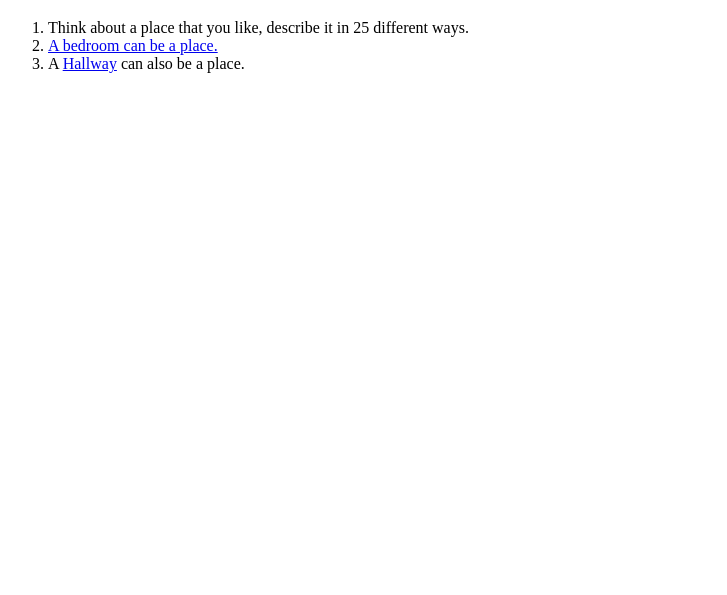
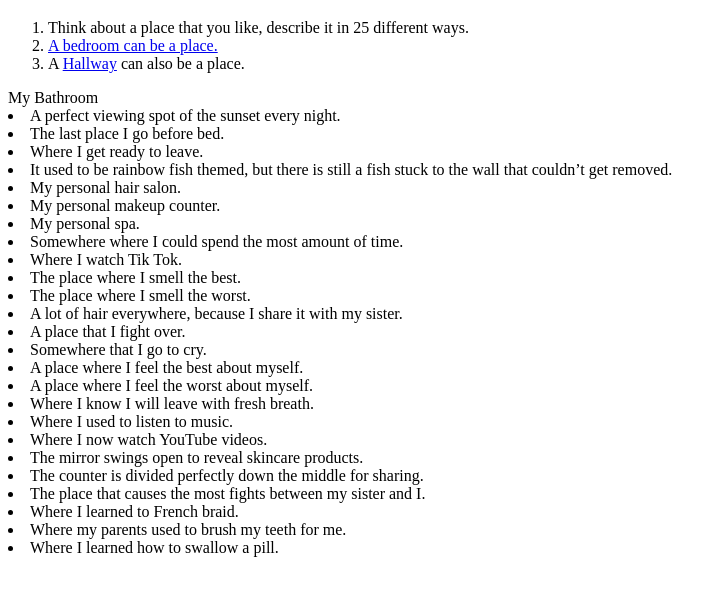
Before and after one commit to cccavanaugh/interactive2, a plain HTML site: page exercises/a-place.html in a window 1280 px wide. Shown: the part 87-682 px from the top of the page, without its empty margins (0-727 px from the left). Drawn offline with Linux system fonts and the light colour scheme.

Commit message:
25 ways
added list

```diff
--- a/exercises/a-place.html
+++ b/exercises/a-place.html
@@ -25,3 +25,80 @@ Think about a place that you like, describe it in 25 different ways.      </li>
     </ol>
   </body>
 </html>
+My Bathroom
+     <br>
+     <!-- #1 -->
+     <li>
+     A perfect viewing spot of the sunset every night.  </li>
+     <!-- #2 -->
+     <li>
+     The last place I go before bed.  </li>
+     <!-- #3 -->
+     <li>
+     Where I get ready to leave.  </li>
+     <!-- #4 -->
+     <li>
+     It used to be rainbow fish themed, but there is still a fish stuck to the wall that couldn’t get removed.  </li>
+     <!-- #5 -->
+     <li>
+     My personal hair salon.  </li>
+     <!-- #6 -->
+     <li>
+     My personal makeup counter.  </li>
+     <!-- #7 -->
+     <li>
+     My personal spa.  </li>
+     <!-- #8 -->
+     <li>
+     Somewhere where I could spend the most amount of time.   </li>
+     <!-- #9 -->
+     <li>
+     Where I watch Tik Tok.  </li>
+     <!-- #10 -->
+     <li>
+     The place where I smell the best.   </li>
+     <!-- #11 -->
+     <li>
+     The place where I smell the worst.  </li>
+     <!-- #12 -->
+     <li>
+     A lot of hair everywhere, because I share it with my sister.  </li>
+     <!-- #13 -->
+     <li>
+     A place that I fight over.  </li>
+     <!-- #14 -->
+     <li>
+     Somewhere that I go to cry.  </li>
+     <!-- #15 -->
+     <li>
+     A place where I feel the best about myself.  </li>
+     <!-- #16 -->
+     <li>
+     A place where I feel the worst about myself.  </li>
+     <!-- #17 -->
+     <li>
+     Where I know I will leave with fresh breath.  </li>
+     <!-- #18 -->
+     <li>
+     Where I used to listen to music.  </li>
+     <!-- #19 -->
+     <li>
+     Where I now watch YouTube videos.  </li>
+     <!-- #20 -->
+     <li>
+     The mirror swings open to reveal skincare products.  </li>
+     <!-- #21 -->
+     <li>
+     The counter is divided perfectly down the middle for sharing.  </li>
+     <!-- #22 -->
+     <li>
+     The place that causes the most fights between my sister and I.  </li>
+     <!-- #23 -->
+     <li>
+     Where I learned to French braid.  </li>
+     <!-- #24 -->
+     <li>
+     Where my parents used to brush my teeth for me.  </li>
+     <!-- #25 -->
+     <li>
+     Where I learned how to swallow a pill.  </li>
```
Also changed, not shown: 1 other file.
